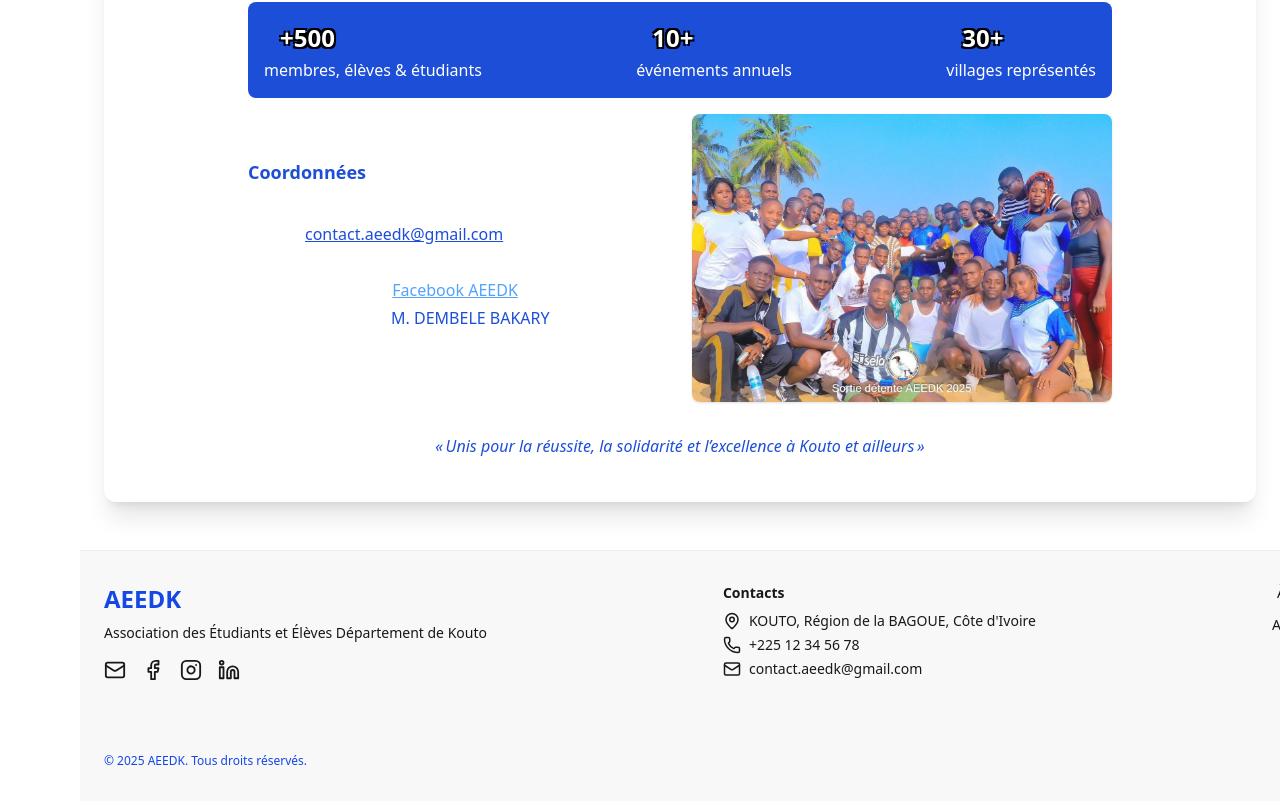
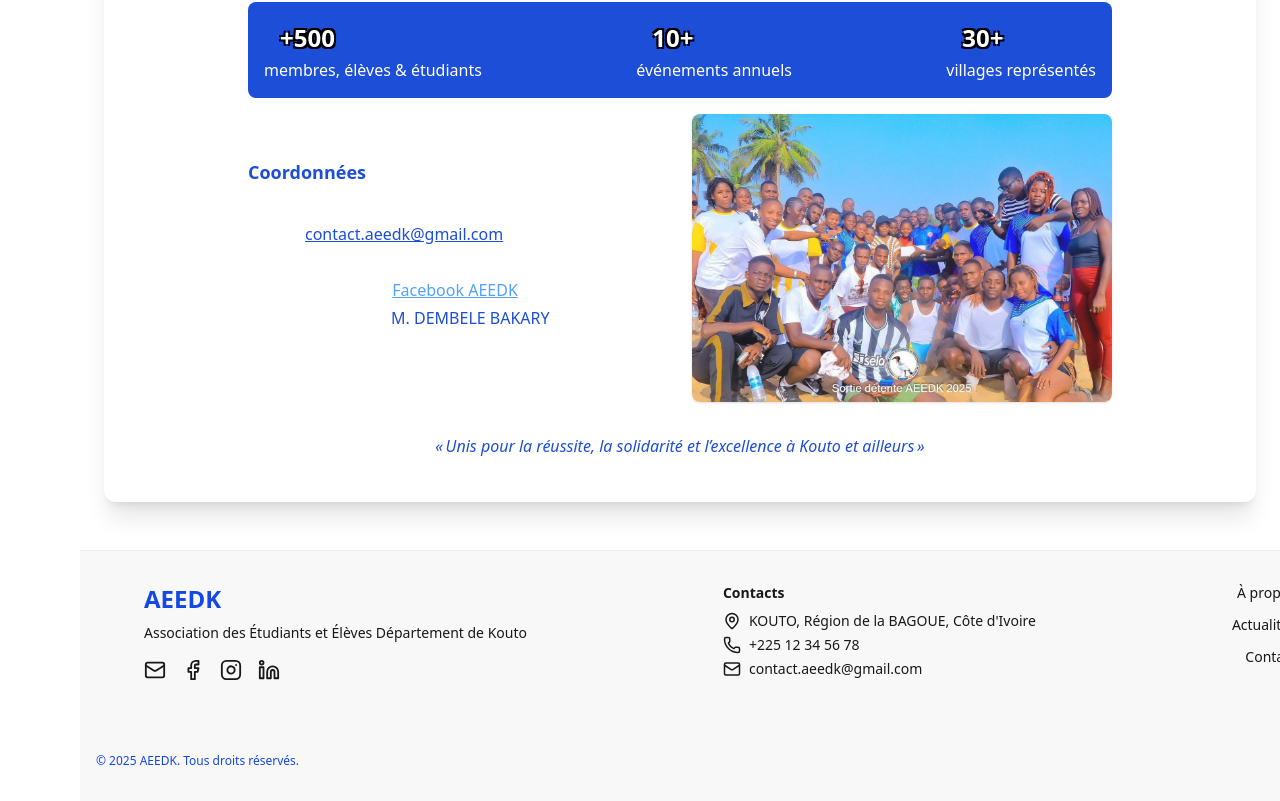
Before and after one commit to Oum731/aeedk-frontend, a React (Vite) app: page / in a window 1280 px wide. Shown: the part 3486-4287 px from the top of the page. Built offline with nearby package versions, Linux system fonts and the light colour scheme; no server answers.

Commit message:
Fix: Footer visible avec marge sous navbar

```diff
--- a/src/components/Footer.jsx
+++ b/src/components/Footer.jsx
@@ -11,8 +11,8 @@ import {
 
 export default function Footer() {
   return (
-    <footer className="footer ml-16 md:ml-20 px-6 py-8 bg-base-200 text-base-content border-t border-base-300 mt-12">
-      <div className="w-full max-w-7xl mx-auto flex flex-col md:flex-row md:justify-between gap-10 md:gap-0">
+    <footer className="footer ml-16 md:ml-20 px-4 py-8 bg-base-200 text-base-content border-t border-base-300 mt-12">
+      <div className="w-full max-w-6xl mx-auto flex flex-col md:flex-row md:justify-between gap-10 md:gap-0">
         <div>
           <a
             href="/"
```
